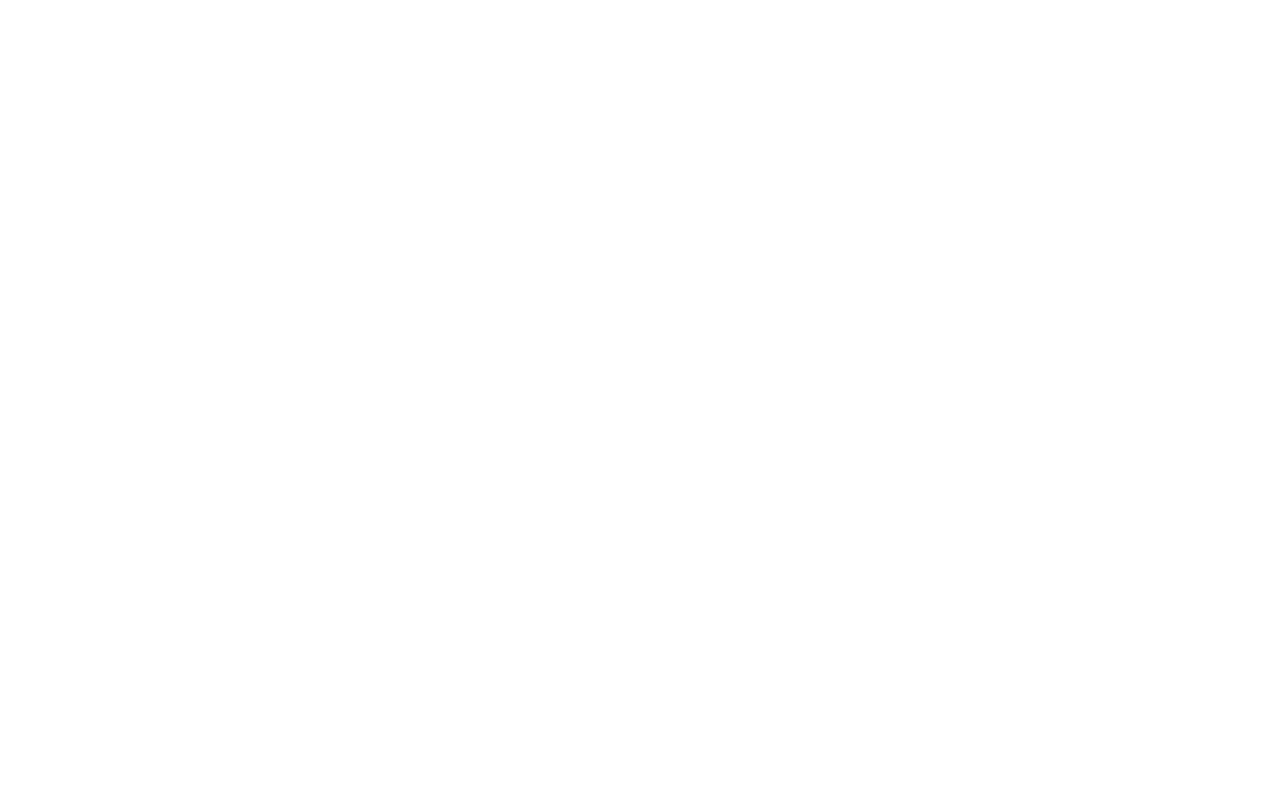
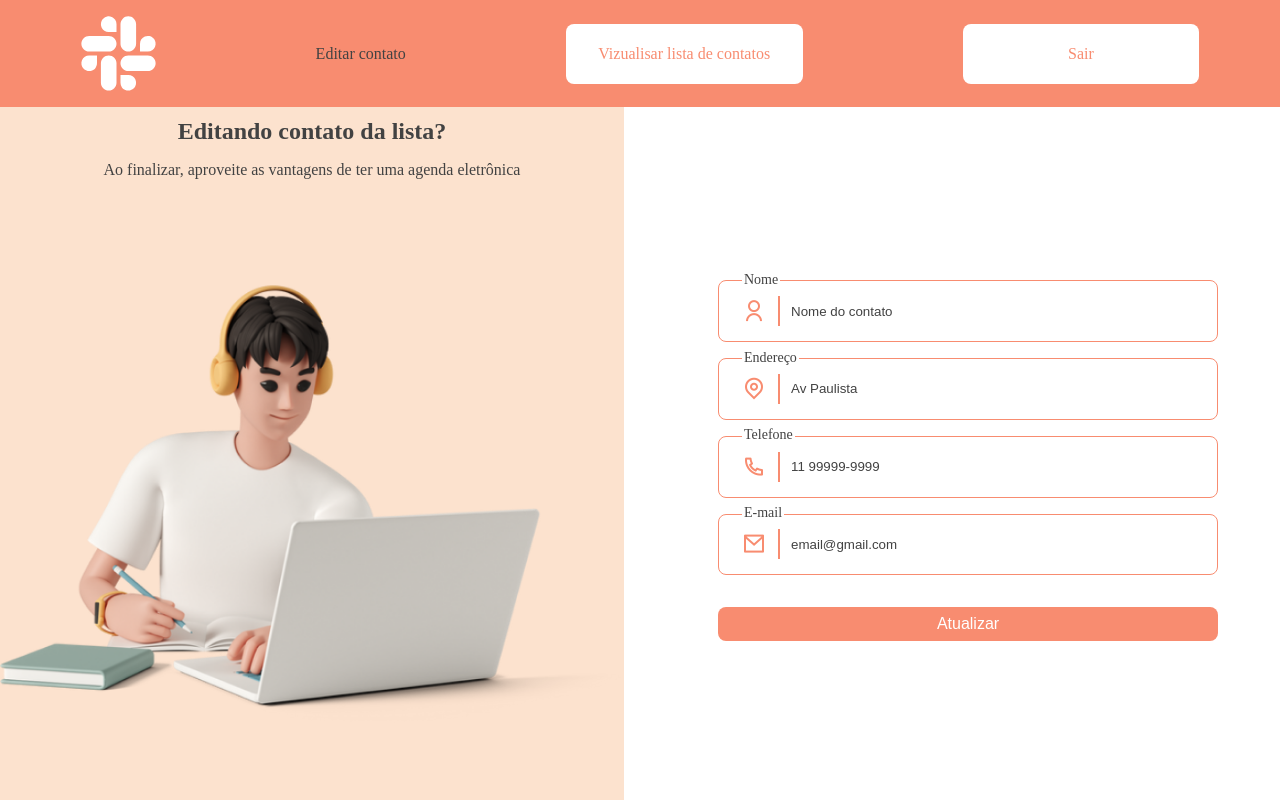
Before and after one commit to andrezadesousa/agenda-eletronica, a React (Create React App) app in the folder agenda-app/: page /editar-contato/1 in a window 1280 px wide. Before the commit this address had no page. Built offline with nearby package versions, Linux system fonts and the light colour scheme; no server answers; sample sign-in values are in the browser's storage; a web font is replaced by a local one.

Commit message:
Style: add style fixes

```diff
--- a/agenda-app/src/pages/add-contact/index.tsx
+++ b/agenda-app/src/pages/add-contact/index.tsx
@@ -39,7 +39,6 @@ export const AddContact = () => {
       });
       navigate("/home");
       setClear();
-      alert("Cadastrado com sucesso!");
     } catch (error) {
       console.log(error);
     }
--- a/agenda-app/src/pages/edit-contact/index.tsx
+++ b/agenda-app/src/pages/edit-contact/index.tsx
@@ -17,6 +17,13 @@ export const EditContact = () => {
   const [email, setEmail] = useState("");
   const parametros = useParams();
   const navigate = useNavigate();
+
+  const setClear = () => {
+    setName("");
+    setAddress("");
+    setPhone("");
+    setEmail("");
+  };
 
   const handleGetContact = async () => {
     try {
@@ -53,6 +60,8 @@ export const EditContact = () => {
           email,
         }
       );
+      navigate("/home");
+      setClear();
     } catch (error) {
       console.log(error);
     }
--- a/agenda-app/src/pages/register/index.css
+++ b/agenda-app/src/pages/register/index.css
@@ -2,7 +2,6 @@
   display: grid;
   width: 100%;
   gap: 2rem;
-  height: 100vh;
 }
 
 .register__form {
@@ -17,7 +16,6 @@
 .register__content {
   position: relative;
   width: 100%;
-  height: 100vh;
 }
 
 .register__infos {
@@ -77,8 +75,12 @@
 @media screen and (min-width: 1150px) {
   .register__container {
     grid-template-columns: repeat(2, 1fr);
+    height: 100vh;
   }
 
+  .register__content {
+    height: 100vh;
+  }
   .register__form {
     padding: 0 1rem;
     gap: 2rem;
--- a/agenda-app/src/routes/routes.jsx
+++ b/agenda-app/src/routes/routes.jsx
@@ -14,7 +14,7 @@ const RouterApp = () => {
         <Route path="/home" element={<Home />} />
         <Route path="/sign-up" element={<Register />} />
         <Route path="/criar-contato" element={<AddContact />} />
-        <Route path="/editar-contato/" element={<EditContact />} />
+        <Route path="/editar-contato/:id" element={<EditContact />} />
       </Routes>
     </BrowserRouter>
   );
```
